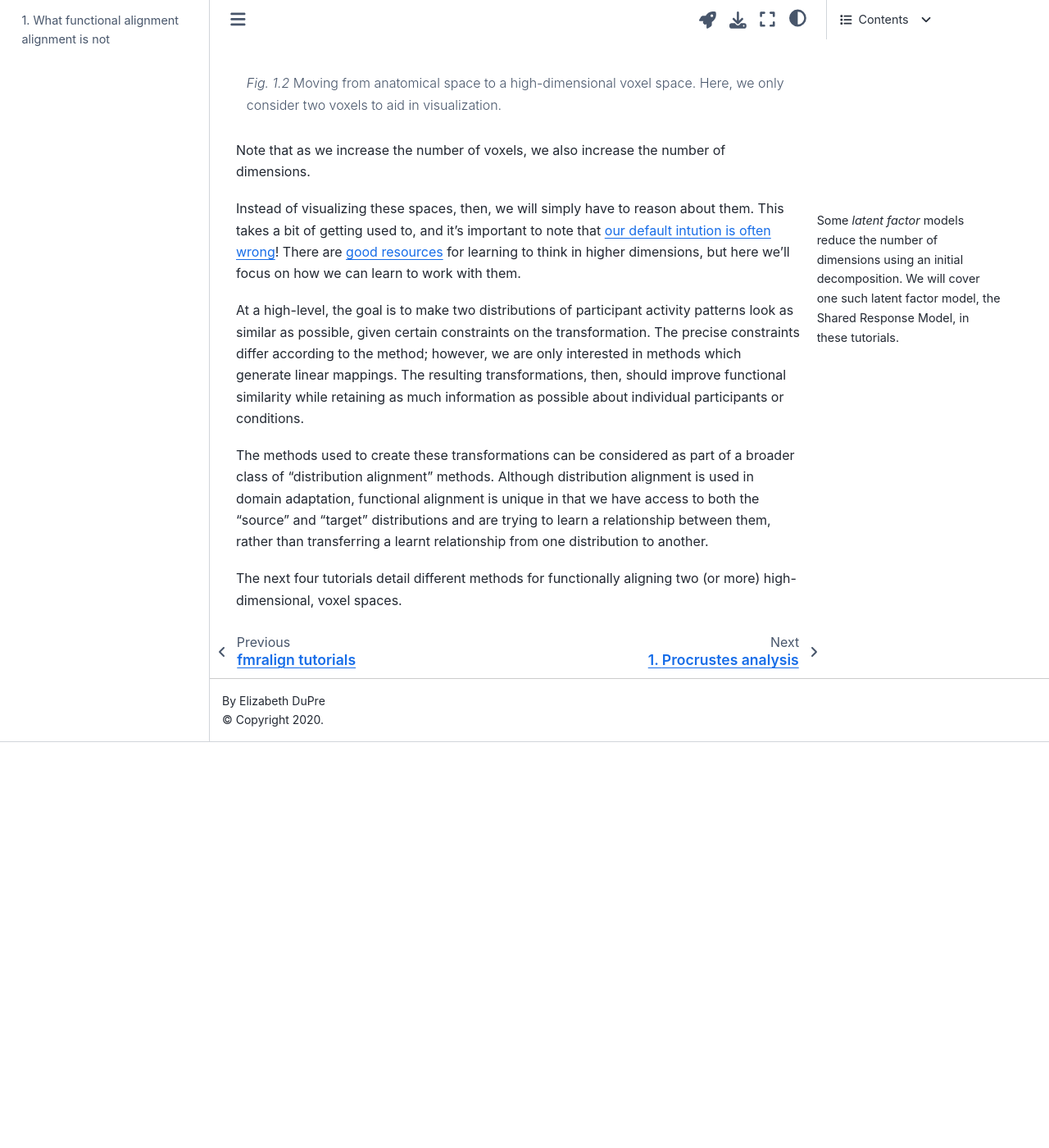
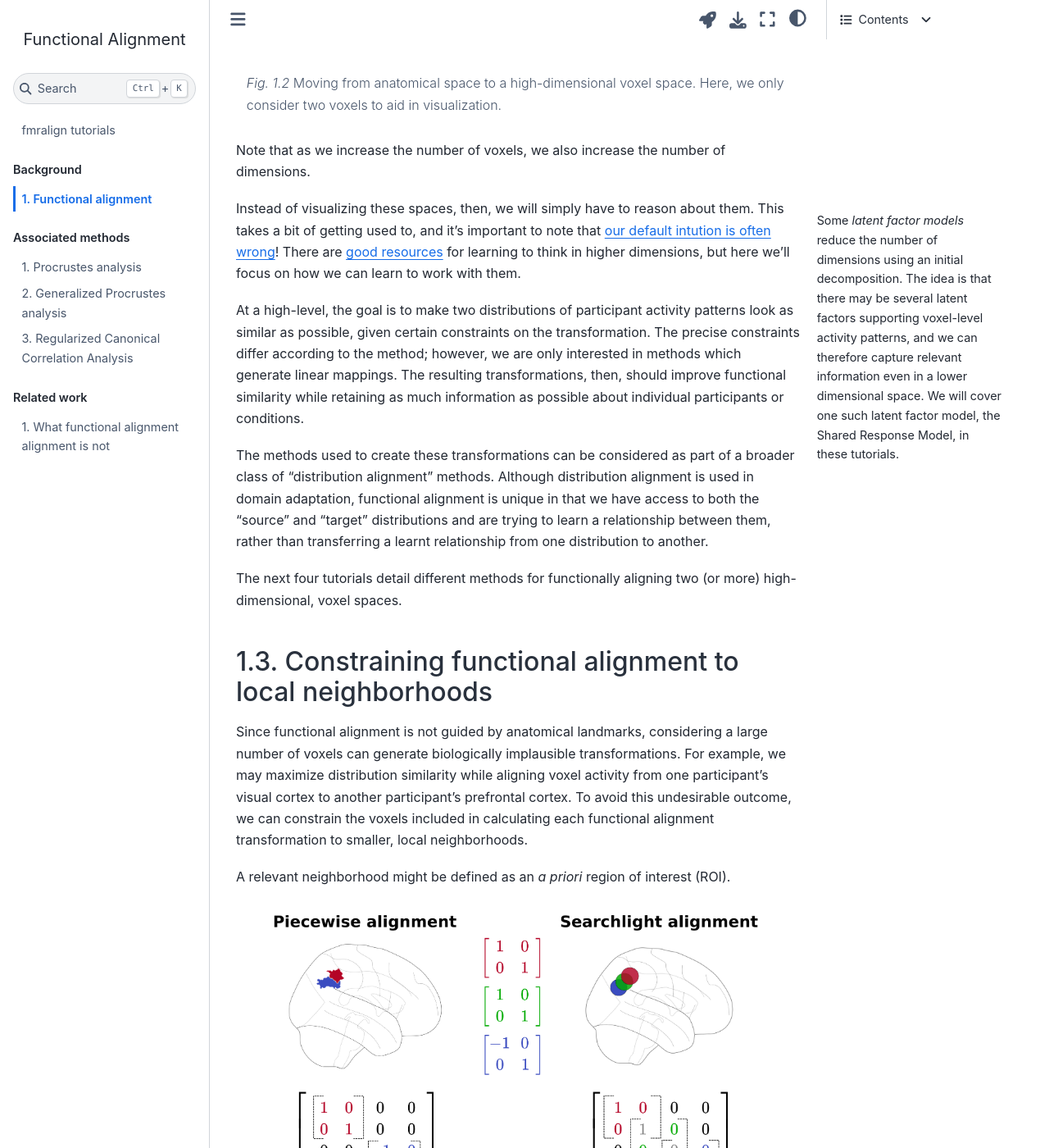
Before and after one commit to neurodatascience/fmralign-tutorials, a Jupyter Book: the page built from content/01-functional-alignment.md, in a window 1280 px wide and 1400 px high, scrolled down 1951 px. Shown: the whole window at 82% size. Built offline with Jupyter Book 1.0.4 settings and Sphinx 7.4.7 and the Sphinx Book theme 1.1.4, drawn with Linux system fonts in a browser that asks for light colours; before the commit the page ends 2856 px from its top, so only the background shows below that; some of the changed text lies outside the part shown.

Commit message:
Introduce local neighborhoods section

````diff
--- a/content/01-functional-alignment.md
+++ b/content/01-functional-alignment.md
@@ -25,7 +25,8 @@
 We can then look at similarities across individuals in this standardized space.
 Although this approach allows us to learnt commonalities across subjects, it can obscure important individual information.
 
-A relevant analogy here is to the idea of face morphing.
+A relevant analogy here is to the idea of face morphing,
+as shown in {numref}`average-president-jpg`.
 Much like sulci and gyri in MRI data,
 faces also have relevant landmarks (e.g. eyes) that can be used to generate a mapping between individual's faces.
 Using these mappings can bring one or more faces into alignment, where they can then be averaged.
@@ -74,7 +75,9 @@
 Note that as we increase the number of voxels, we also increase the number of dimensions.
 
 ```{margin}
-Some _latent factor_ models reduce the number of dimensions using an initial decomposition.
+Some _latent factor models_ reduce the number of dimensions using an initial decomposition.
+The idea is that there may be several latent factors supporting voxel-level activity patterns,
+and we can therefore capture relevant information even in a lower dimensional space.
 We will cover one such latent factor model, the Shared Response Model, in these tutorials.
 ```
 
@@ -95,3 +98,21 @@
 rather than transferring a learnt relationship from one distribution to another.
 
 The next four tutorials detail different methods for functionally aligning two (or more) high-dimensional, voxel spaces.
+
+## Constraining functional alignment to local neighborhoods
+
+Since functional alignment is not guided by anatomical landmarks,
+considering a large number of voxels can generate biologically implausible transformations.
+For example, we may maximize distribution similarity while aligning voxel activity from one participant's visual cortex to another participant's prefrontal cortex.
+To avoid this undesirable outcome, we can constrain the voxels included in calculating each functional alignment transformation to smaller, local neighborhoods.
+
+A relevant neighborhood might be defined as an _a priori_ region of interest (ROI).
+
+```{figure} ../images/parcellation_v_searchlight.png
+---
+height: 350px
+name: parcellation-searchlight-png
+---
+Two different methods to constrain functional alignment transformations:
+non-overlapping parcels from a deterministic parcellation or partially overlapping searchlights.
+```
````
Also changed, not shown: images/parcellation_v_searchlight.png (added).
